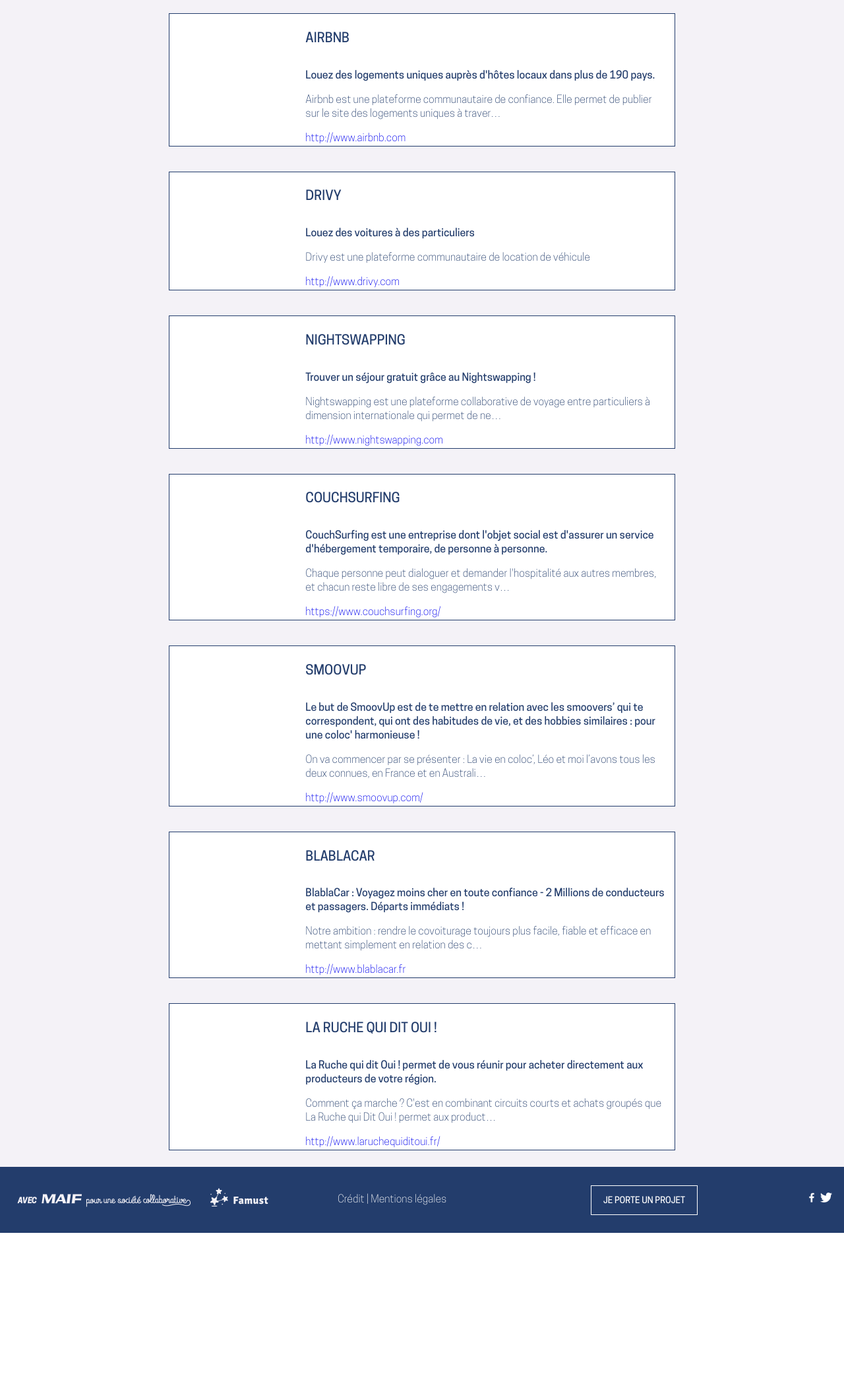
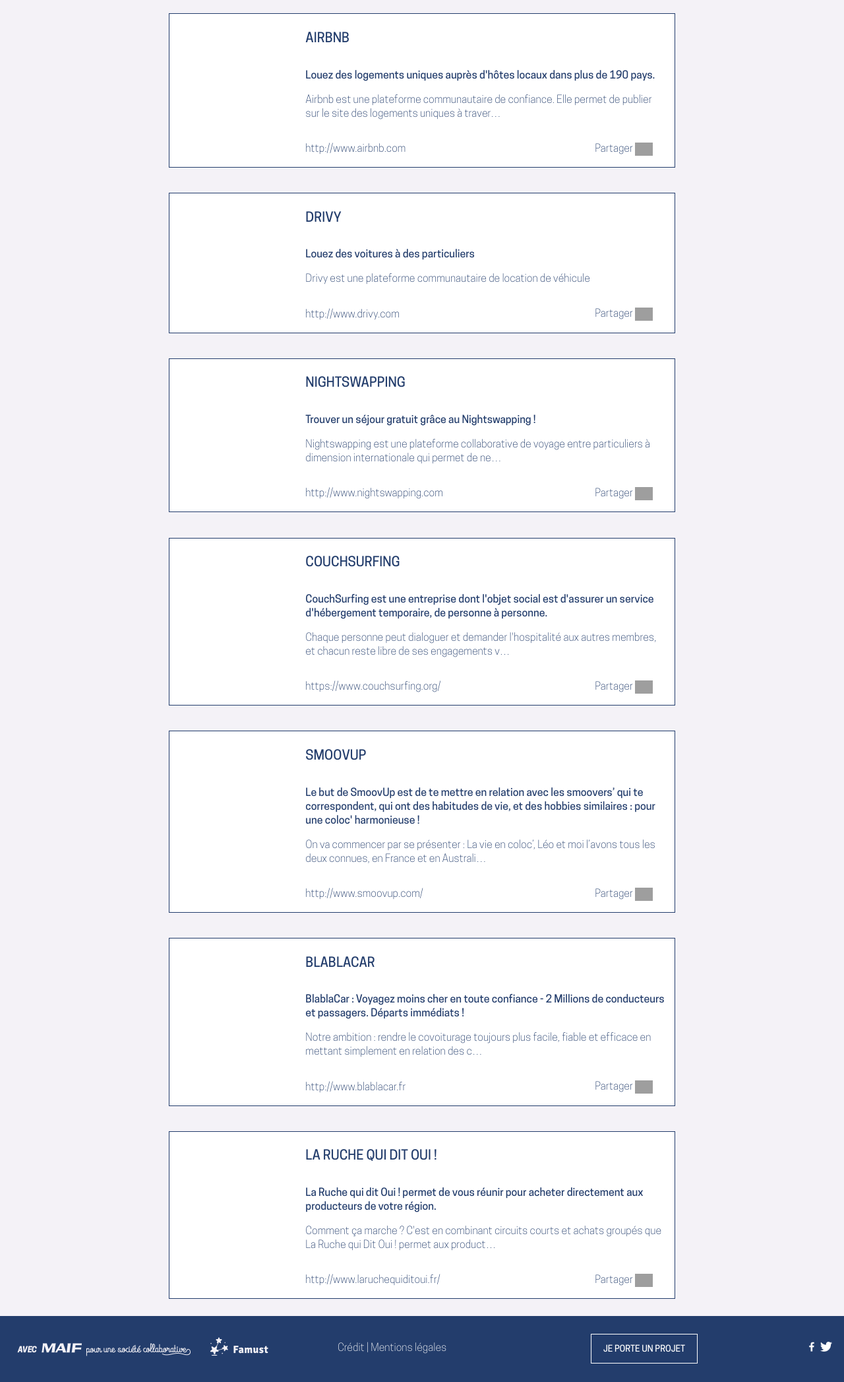
Before and after one commit to poulainv/annuaire, a Django app: page /projects in a window 1280 px wide. Shown: the part 174-2268 px from the top of the page at 66% size. Before the commit the page ends 2042 px from the top, so only its background shows below. Run offline with Django 3.2, Linux system fonts and the light colour scheme; data comes from the database, SQL or seed files in the repository; grey boxes are pictures that could not be loaded.

Commit message:
Added share button CSS

```diff
--- a/app/fixtures/categories.json
+++ b/app/fixtures/categories.json
@@ -46,6 +46,6 @@
         "fields": {
             "name": "services"
         },
-        "pk": 6
+        "pk": 7
     }
 ]
--- a/app/static/app/css/project-view.css
+++ b/app/static/app/css/project-view.css
@@ -26,6 +26,11 @@
     display: table-cell;
 }
 
+.project__url:not(:hover) {
+    color: #233D6C;
+    width: 80%;
+}
+
 .project__title {
     text-transform: uppercase;
     font-weight: bold;
@@ -45,7 +50,12 @@
     padding: 10px 0px 10px 0px;
 }
 
-.project-exit {
+.project__share img {
+    height: 20px;
+    vertical-align: middle;
+}
+
+.project-detail__exit {
     height : 15px;
 }
 
@@ -54,8 +64,24 @@
     margin-top: 15%;
 }
 
+.project-detail__footer {
+    padding-top: 10px;
+}
+
 .project-view__header > * {
     display: inline-block;
+}
+
+.project-view__footer > * {
+    display: inline-block;
+}
+
+.project-detail__footer > * {
+    display: inline-block;
+}
+
+.project__blog-url {
+    width: 80%;
 }
 
 .project-view__category {
--- a/app/static/app/style.css
+++ b/app/static/app/style.css
@@ -30,7 +30,7 @@ h1, h2, h3, h4 {
 .content {
     width: 100%;
     padding-bottom: 2%;
-    min-height: 550px;
+    min-height: 70%;
     background-color: #F4F2F7;
     position: relative;
 }
--- a/app/templates/app/project_list.html
+++ b/app/templates/app/project_list.html
@@ -26,7 +26,6 @@
                                 </a>
                             </p>
                         {% endif %}
-
                 {% endfor %}
             </div>
         {% else %}
@@ -66,14 +65,21 @@
                     <p class="project__description">
                         {{ project.description | truncatechars:120 }}
                     </p>
-                    <a class="project-url" href="{{ project.url }}">
+                    <div class="project-view__footer">
+                        <a class="project__url" href="{{ project.url }}">
                         {{ project.url }}
-                    </a>
-
+                        </a>
+                        <div class="project__share">
+                            <p>Partager  <img src="{% static 'app/img/picto__social.png' %}"></p>
+                        </div>
+                    </div>
                 </div>
             </div>
             <div class="unit one-fifth"></div>
         </div>
+
+    {% empty %}
+        <h3>Pas encore de projets, ça ne va pas tarder !</h3>
     {% endfor %}
 </div>
 
```
Also changed, not shown: app/templates/app/project_detail.html (+8 -6 lines).
